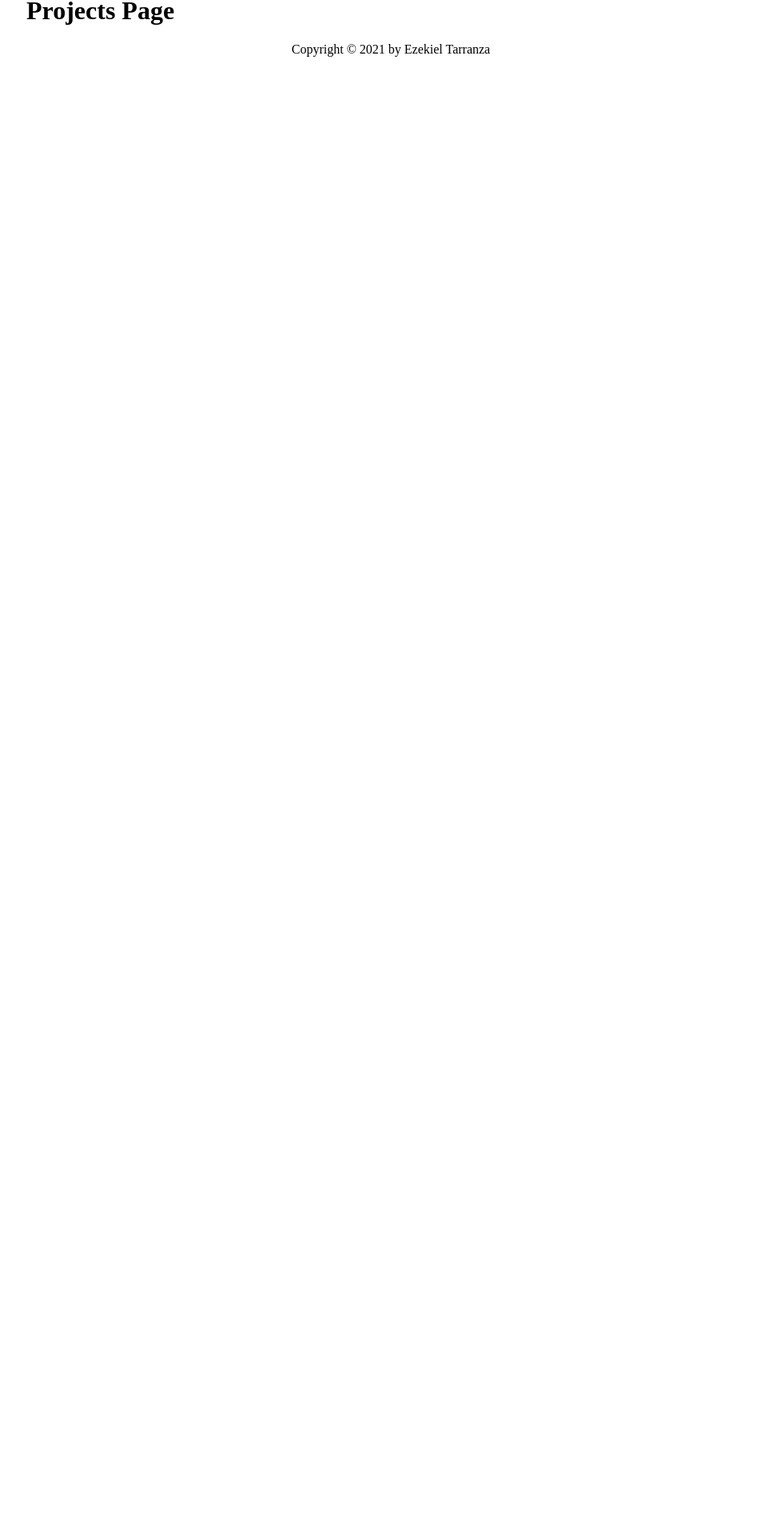
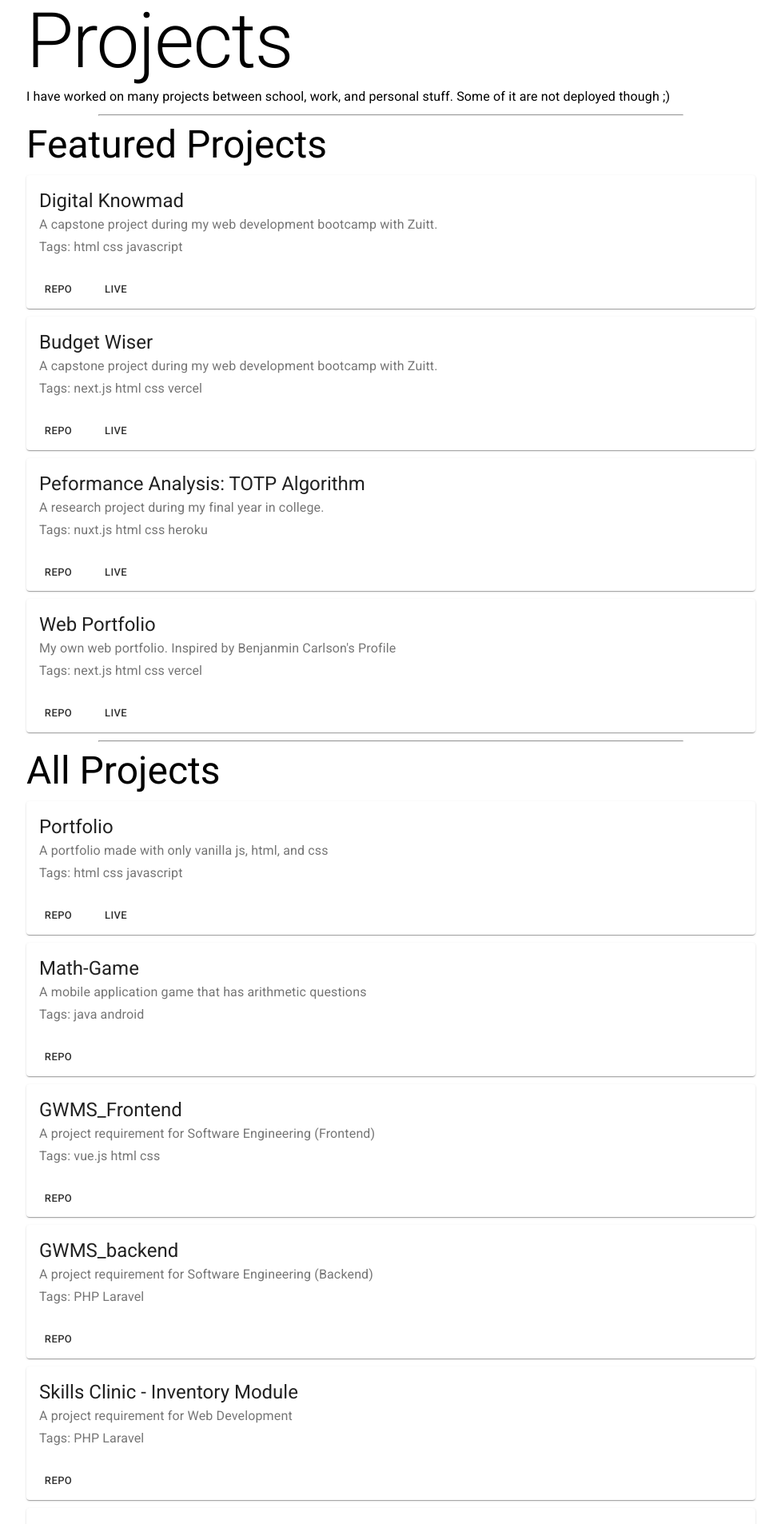
Before and after one commit to kielllll/web-portfolio, a Next.js app: page /projects in a window 1280 px wide. Shown: the part 105-2011 px from the top of the page at 80% size, without its empty margins (151-1128 px from the left). Before the commit the page ends 800 px from the top, so only its background shows below. Built offline with nearby package versions, Linux system fonts and the light colour scheme.

Commit message:
add: initial structure of Projects page

```diff
--- a/pages/projects.js
+++ b/pages/projects.js
@@ -1,12 +1,155 @@
 import Head from "next/head";
+import Project from "../components/Project";
+import Typography from "@material-ui/core/Typography";
+import styles from "../styles/Projects.module.css";
 
 export default function Projects() {
+  const featuredProjects = [
+    {
+      name: "Digital Knowmad",
+      description:
+        "A capstone project during my web development bootcamp with Zuitt.",
+      image: "/images/none.jpg",
+      repoLink:
+        "https://gitlab.com/tuitt/students/batch95/ezekiel-tarranza/csp2/app-client",
+      productionLink: "https://zeke-csp2-app-client.glitch.me/",
+      tags: ["html", "css", "javascript"],
+    },
+    {
+      name: "Budget Wiser",
+      description:
+        "A capstone project during my web development bootcamp with Zuitt.",
+      image: "/images/none.jpg",
+      repoLink: "https://gitlab.com/kielllll/csp3-client",
+      productionLink: "https://csp3-client-iota.vercel.app/",
+      tags: ["next.js", "html", "css", "vercel"],
+    },
+    {
+      name: "Peformance Analysis: TOTP Algorithm",
+      description: "A research project during my final year in college.",
+      image: "/images/none.jpg",
+      repoLink: "https://github.com/kielllll/thesis-ui",
+      productionLink: "https://thesis-totp.herokuapp.com/",
+      tags: ["nuxt.js", "html", "css", "heroku"],
+    },
+    {
+      name: "Web Portfolio",
+      description:
+        "My own web portfolio. Inspired by Benjanmin Carlson's Profile",
+      image: "/images/none.jpg",
+      repoLink: "https://github.com/kielllll/web-portfolio",
+      productionLink: "https://zeke-portfolio.vercel.app/",
+      tags: ["next.js", "html", "css", "vercel"],
+    },
+  ];
+
+  const projects = [
+    {
+      name: "Portfolio",
+      description: "A portfolio made with only vanilla js, html, and css",
+      image: "/images/none.jpg",
+      repoLink: "https://github.com/kielllll/portfolio",
+      productionLink: "https://kielllll.gitlab.io/csp1/",
+      tags: ["html", "css", "javascript"],
+    },
+    {
+      name: "Math-Game",
+      description: "A mobile application game that has arithmetic questions",
+      image: "/images/none.jpg",
+      repoLink: "https://github.com/kielllll/Math-Game",
+      productionLink: "",
+      tags: ["java", "android"],
+    },
+    {
+      name: "GWMS_Frontend",
+      description: "A project requirement for Software Engineering (Frontend)",
+      image: "/images/none.jpg",
+      repoLink: "https://github.com/kielllll/GWMS_Frontend",
+      productionLink: "",
+      tags: ["vue.js", "html", "css"],
+    },
+    {
+      name: "GWMS_backend",
+      description: "A project requirement for Software Engineering (Backend)",
+      image: "/images/none.jpg",
+      repoLink: "https://github.com/kielllll/GWMS_backend",
+      productionLink: "",
+      tags: ["PHP", "Laravel"],
+    },
+    {
+      name: "Skills Clinic - Inventory Module",
+      description: "A project requirement for Web Development",
+      image: "/images/none.jpg",
+      repoLink: "https://github.com/kielllll/SkillsClinic-InventoryModule",
+      productionLink: "",
+      tags: ["PHP", "Laravel"],
+    },
+    {
+      name: "Numerical-Analysis",
+      description: "A final requirement for Numerical Analysis",
+      image: "/images/none.jpg",
+      repoLink: "https://github.com/kielllll/Numerical-Analysis",
+      productionLink: "",
+      tags: ["Java", "JavaFX"],
+    },
+    {
+      name: "ThreeSeven",
+      description: "A project for System Analysis and Design",
+      image: "/images/none.jpg",
+      repoLink: "https://github.com/kielllll/ThreeSeven",
+      productionLink: "",
+      tags: ["Java", "JavaFX"],
+    },
+    {
+      name: "OOP",
+      description:
+        "An Inventory Management project for Object Oriented Programming",
+      image: "/images/none.jpg",
+      repoLink: "https://github.com/kielllll/OOP",
+      productionLink: "",
+      tags: ["Java"],
+    },
+  ];
+
   return (
     <div>
       <Head>
         <title>Projects | Ezekiel Tarranza</title>
       </Head>
-      <h1>Projects Page</h1>
+
+      <section>
+        <Typography component="h1" variant="h1">
+          Projects
+        </Typography>
+        <Typography component="h4" variant="subtitle1">
+          I have worked on many projects between school, work, and personal
+          stuff. Some of it are not deployed though ;)
+        </Typography>
+        <hr />
+      </section>
+
+      <section>
+        <Typography component="h3" variant="h3">
+          Featured Projects
+        </Typography>
+        {featuredProjects.map((featuredProject, e) => (
+          <div key={e} className={styles.child}>
+            <Project project={featuredProject} />
+          </div>
+        ))}
+        <hr />
+      </section>
+
+      <section>
+        <Typography component="h3" variant="h3">
+          All Projects
+        </Typography>
+        {projects.map((project, e) => (
+          <div key={e} className={styles.child}>
+            <Project project={project} />
+          </div>
+        ))}
+      </section>
     </div>
   );
 }
--- /dev/null
+++ b/styles/Projects.module.css
@@ -0,0 +1,4 @@
+.child {
+  margin-top: 10px;
+  margin-bottom: 10px;
+}
```
